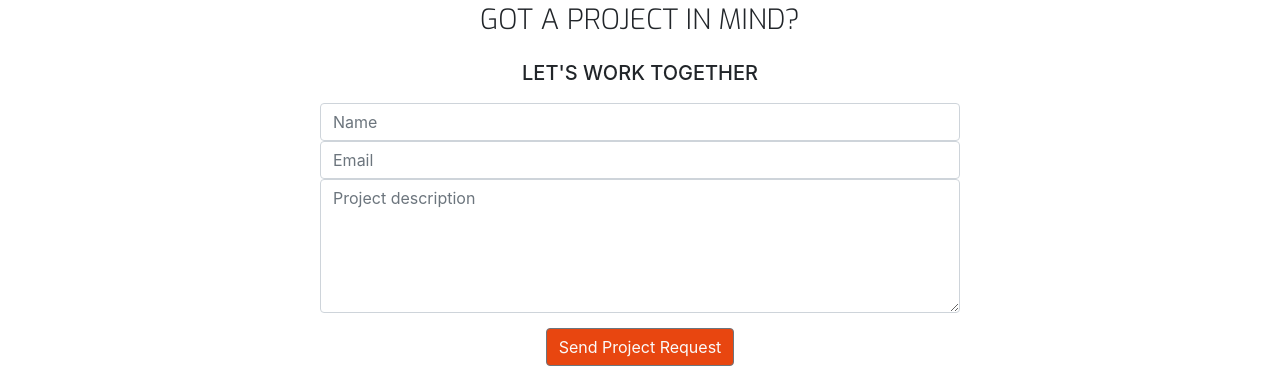
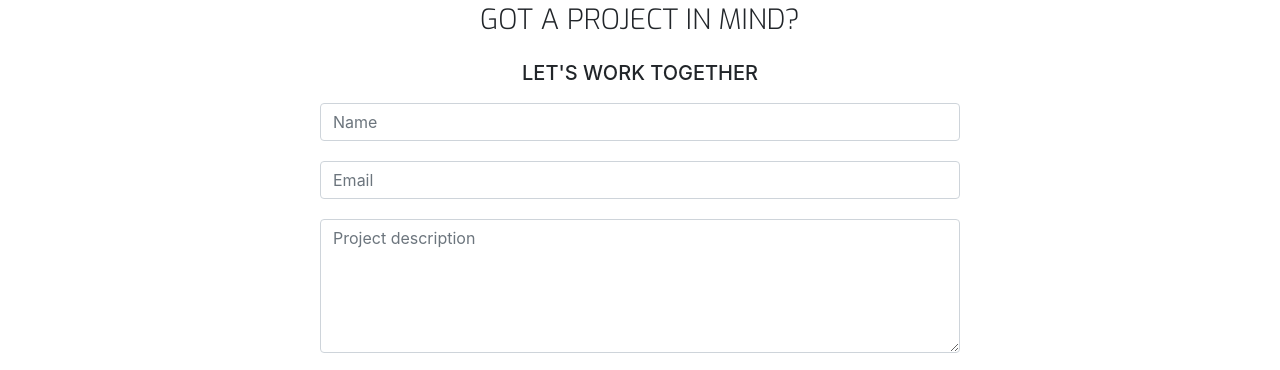
Before and after one commit to jonathan-odonnell/resume-project, a plain HTML site: page contact.html in a window 1280 px wide. Shown: the part 391-761 px from the top of the page. Drawn offline with nearby package versions, Linux system fonts and the light colour scheme.

Commit message:
added margins below form fields

```diff
--- a/assets/css/style.css
+++ b/assets/css/style.css
@@ -587,8 +587,12 @@ img {
     max-width: 70%;
 }
 
+.center-form input {
+    margin-bottom: 20px;
+}
+
 button[type="submit"] {
-    margin-top: 15px;
+    margin-top: 20px;
     margin-bottom: 20px;
     color: #fafafa;
     background-color: #e84610;
```
